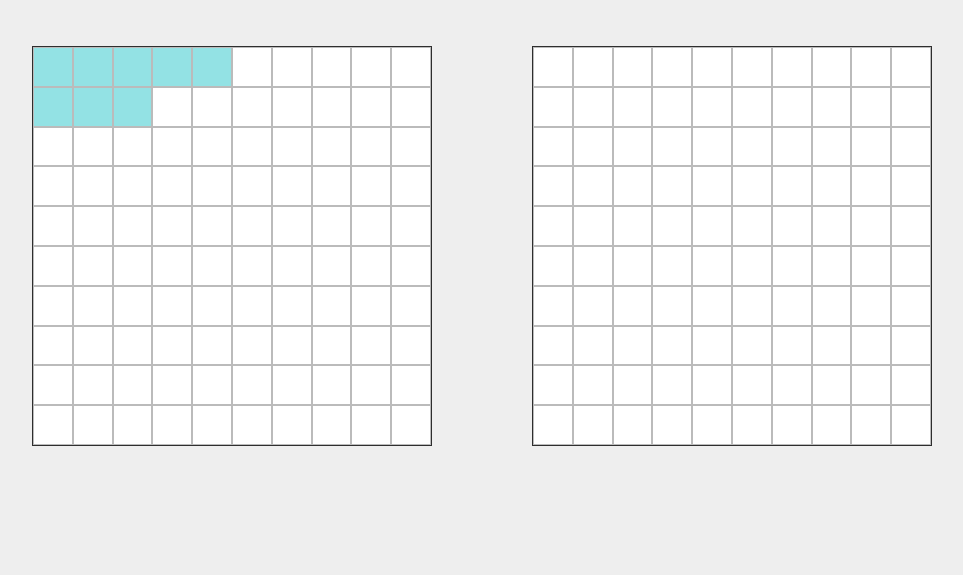
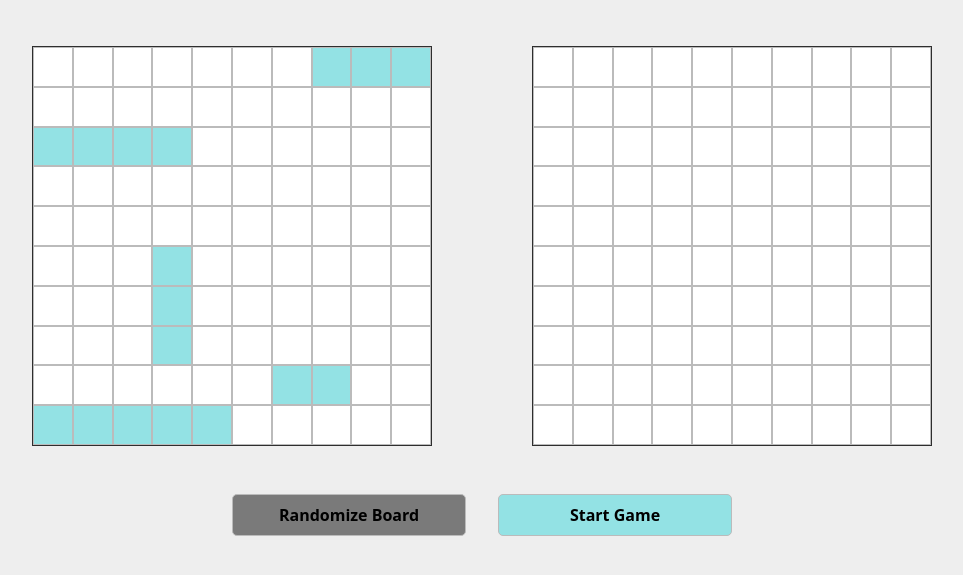
Before and after one commit to xxc451/battleship, a website built with webpack: page src/template.html in a window 1280 px wide. Shown: the part 83-658 px from the top of the page, without its empty margins (158-1121 px from the left). Built offline with nearby package versions, Linux system fonts and the light colour scheme.

Commit message:
Add random ship placements and game buttons

```diff
--- a/src/modules/game.js
+++ b/src/modules/game.js
@@ -2,9 +2,12 @@ import Player from "./player.js";
 
 let human;
 let computer;
+let gameStart;
+const shipLengths = [5, 4, 3, 3, 2];
 
 const dialog = document.querySelector("dialog");
 const dialogClose = document.querySelector("dialog button");
+const gameButtonDiv = document.querySelector(".game-buttons");
 
 dialog.addEventListener("close", () => {
     initGame();
@@ -21,6 +24,90 @@ function createElementWithClass(element, className) {
     return node;
 }
 
+function randomizeShipPlacement(player) {
+    for (const length of shipLengths) {
+        let placed = false;
+        while (!placed) {
+            const randX = Math.floor(Math.random() * 10);
+            const randY = Math.floor(Math.random() * 10);
+            const horizontal = Math.random() < 0.5;
+
+            let nextToShip = false;
+            const boardLength = player.board.board.length;
+
+            for (let k = -1; k <= length; k++) {
+                for (let l = -1; l <= 1; l++) {
+                    const x = horizontal ? randX + l : randX + k;
+                    const y = horizontal ? randY + k : randY + l;
+
+                    if (
+                        x >= 0 &&
+                        x < boardLength &&
+                        y >= 0 &&
+                        y < boardLength
+                    ) {
+                        if (player.board.board[x][y].ship) {
+                            nextToShip = true;
+                            break;
+                        }
+                    }
+                }
+                if (nextToShip) {
+                    break;
+                }
+            }
+            if (!nextToShip) {
+                placed = player.board.placeShip(
+                    randX,
+                    randY,
+                    length,
+                    horizontal,
+                );
+            }
+        }
+    }
+}
+
+function createRandomizeButton() {
+    const button = createElementWithClass("button", "random secondary");
+    button.textContent = "Randomize Board";
+
+    button.addEventListener("click", () => {
+        if (!gameStart) {
+            human = new Player(true);
+            randomizeShipPlacement(human);
+            renderBoards();
+        }
+    });
+
+    return button;
+}
+
+function createResetButton() {
+    const button = createElementWithClass("button", "reset secondary");
+    button.textContent = "Reset Game";
+
+    button.addEventListener("click", () => {
+        initGame();
+        renderBoards();
+    });
+
+    return button;
+}
+
+function createStartButton() {
+    const button = createElementWithClass("button", "start primary");
+    button.textContent = "Start Game";
+
+    button.addEventListener("click", () => {
+        gameStart = true;
+        gameButtonDiv.textContent = "";
+        gameButtonDiv.append(createResetButton());
+    });
+
+    return button;
+}
+
 function displayWinner(isHuman) {
     const header = document.querySelector("dialog h1");
 
@@ -32,11 +119,11 @@ function displayWinner(isHuman) {
 function initGame() {
     human = new Player(true);
     computer = new Player(false);
-    human.board.placeShip(0, 0, 5, true);
-    human.board.placeShip(1, 0, 3, true);
-
-    computer.board.placeShip(0, 0, 5, true);
-    computer.board.placeShip(1, 0, 3, true);
+    gameStart = false;
+    randomizeShipPlacement(human);
+    randomizeShipPlacement(computer);
+    gameButtonDiv.textContent = "";
+    gameButtonDiv.append(createRandomizeButton(), createStartButton());
 }
 
 function createBoard(player) {
@@ -70,6 +157,7 @@ function renderBoards() {
     const computerBoard = createBoard(computer);
 
     computerBoard.addEventListener("click", (e) => {
+        if (gameStart) {
             if (e.target.classList.contains("cell")) {
                 const x = parseInt(e.target.dataset.x);
                 const y = parseInt(e.target.dataset.y);
@@ -96,6 +184,7 @@ function renderBoards() {
                     }
                 }
             }
+        }
     });
 
     boardContainer.append(humanBoard, computerBoard);
--- a/src/style.css
+++ b/src/style.css
@@ -46,11 +46,12 @@ h1, h2, h3, h4, h5, h6 {
 /* Beginning of Styles */
 :root {
   --color-primary: #93e2e4;
-  --color-hover: #00767c;
+  --color-hover: #008c93;
   --color-bg: #eeeeee;
   --color-border: #bbbbbb;
   --color-main-text: #2e2e2e;
-  --color-muted-text: #6e6e6e;
+  --color-hover-gray: #5a5a5a;
+  --color-gray: #7a7a7a;
   --border-radius: 5px;
 }
 
@@ -97,7 +98,7 @@ header h1 {
 }
 
 .cell.hit {
-  background-color: var(--color-muted-text);
+  background-color: var(--color-gray);
 }
 
 .cell.hit-ship {
@@ -123,12 +124,46 @@ dialog h1 {
 
 dialog button {
   padding: 8px 16px;
-  border: none;
+}
+
+.primary {
   background-color: var(--color-primary);
+}
+
+.primary:hover {
+  background-color: var(--color-hover);
+}
+
+.secondary {
+  background-color: var(--color-gray);
+}
+
+.secondary:hover {
+
+  background-color: var(--color-hover-gray);
+}
+
+.game-buttons {
+  margin: 0 auto;
+  width: 500px;
+  display: flex;
+  justify-content: center;
+  gap: 32px;
+}
+
+button {
+  border: 1px var(--color-border) solid;
   border-radius: var(--border-radius);
   cursor: pointer;
+  font-weight: 600;
 }
 
-dialog button:hover {
-  background-color: var(--color-hover);
+.game-buttons > button {
+  padding: 8px;
+  flex: 1;
 }
+
+.game-buttons .reset {
+  flex: initial;
+  width: 250px;
+}
--- a/src/template.html
+++ b/src/template.html
@@ -9,10 +9,11 @@
     <header><h1>Battleship</h1></header>
     <div id="content">
         <div class="board-container"></div>
+        <div class="game-buttons"></div>
     </div>
     <dialog>
         <h1></h1>
-        <div class="dialog-button-container"><button>Close to restart</button></div>
+        <div class="dialog-button-container"><button class="primary">Close to restart</button></div>
     </dialog>
 </body>
 </html>
```
Lines whose indentation alone changed are shown as unchanged.
